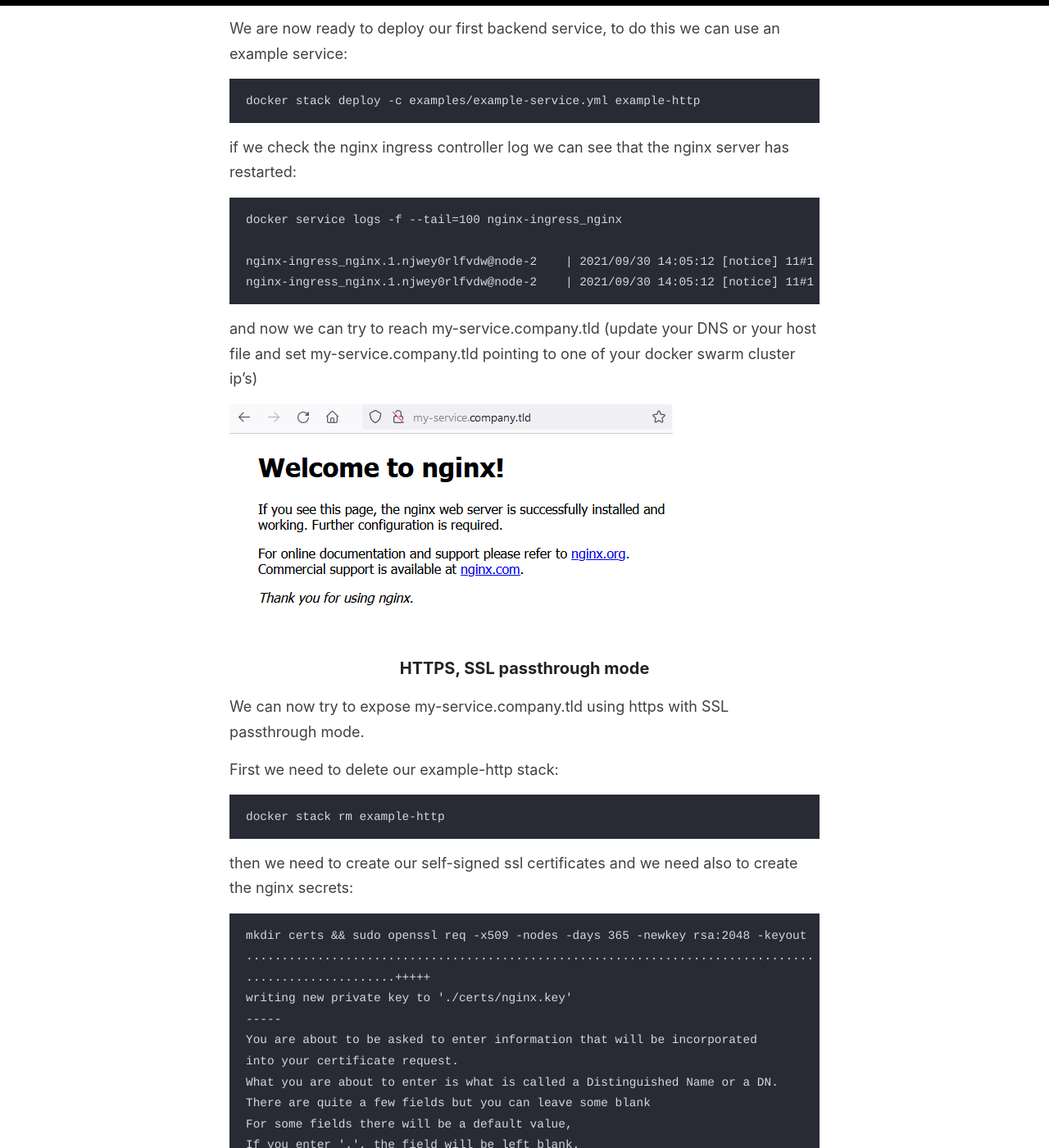
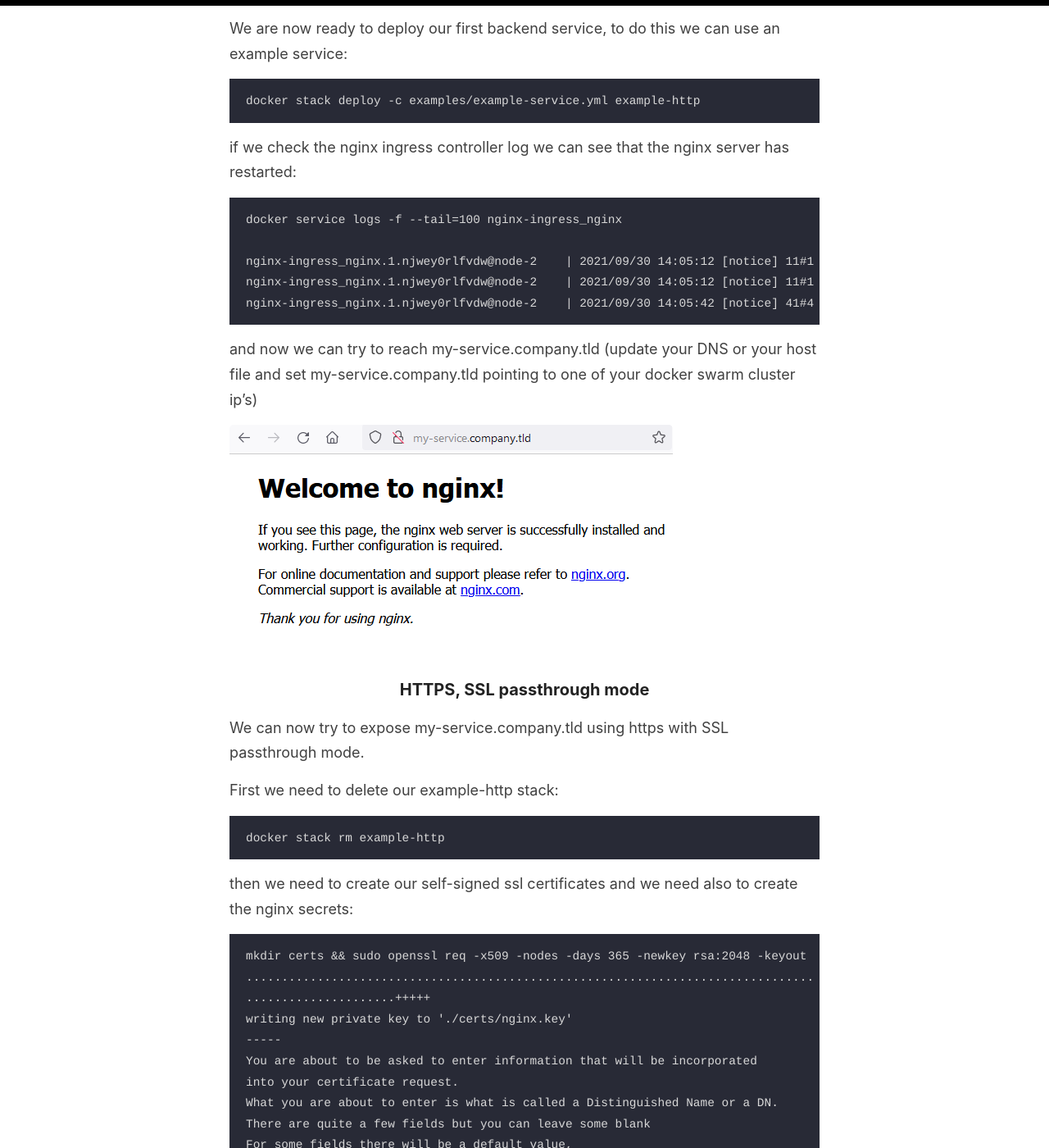
Before and after one commit to garutilorenzo/garutilorenzo.github.io, a Jekyll site: the page built from docs/_posts/2021-09-30-nginx-ingress-controller.md, in a window 1280 px wide and 1400 px high, scrolled down 5486 px. Shown: the whole window at 82% size. Built offline with Jekyll 4.4.1, drawn with Linux system fonts in a browser that asks for light colours; some of the changed text lies outside the part shown.

Commit message:
Fix new lines

````diff
--- a/docs/_posts/2021-09-30-nginx-ingress-controller.md
+++ b/docs/_posts/2021-09-30-nginx-ingress-controller.md
@@ -123,7 +123,8 @@ if we check the nginx ingress controller log we can see that the nginx server ha
 docker service logs -f --tail=100 nginx-ingress_nginx
 
 nginx-ingress_nginx.1.njwey0rlfvdw@node-2    | 2021/09/30 14:05:12 [notice] 11#11: exiting
-nginx-ingress_nginx.1.njwey0rlfvdw@node-2    | 2021/09/30 14:05:12 [notice] 11#11: exitnginx-ingress_nginx.1.njwey0rlfvdw@node-2    | 2021/09/30 14:05:42 [notice] 41#41: signal process started
+nginx-ingress_nginx.1.njwey0rlfvdw@node-2    | 2021/09/30 14:05:12 [notice] 11#11: exit
+nginx-ingress_nginx.1.njwey0rlfvdw@node-2    | 2021/09/30 14:05:42 [notice] 41#41: signal process started
 ```
 
 and now we can try to reach my-service.company.tld (update your DNS or your host file and set my-service.company.tld pointing to one of your docker swarm cluster ip’s)
````
Also changed, not shown: other parts of docs/_posts/2021-09-30-nginx-ingress-controller.md (+6 -2 lines).
